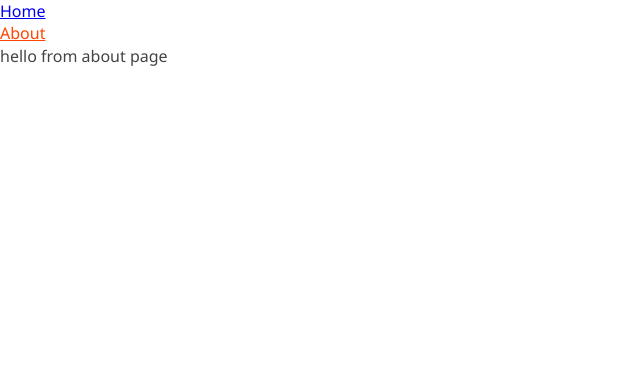
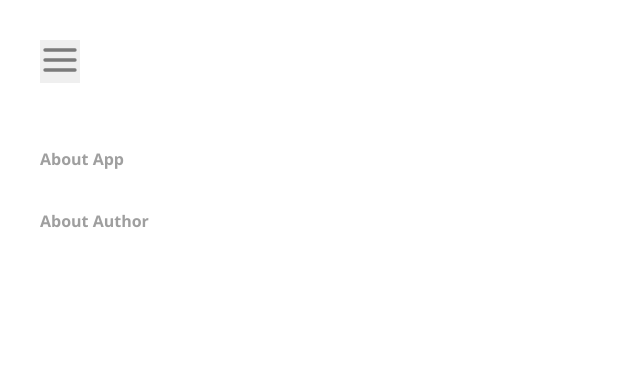
Before and after one commit to GutemaG/React-todo, a React app: page /about in a window 1280 px wide. Shown: the whole page, without its empty margins (0-640 px from the left). Built offline with nearby package versions, Linux system fonts and the light colour scheme.

Commit message:
Part-10 Create humburger menu and nested route

```diff
--- a/src/functionBased/App.css
+++ b/src/functionBased/App.css
@@ -74,3 +74,88 @@ body {
   color: orangered;
   text-decoration: underline;
 }
+
+/* sidebar Nav */
+
+.navBar {
+  position: relative;
+}
+
+.navBar button {
+  position: fixed;
+  left: 40px;
+  top: 40px;
+  z-index: 10;
+  cursor: pointer;
+  border: none;
+}
+
+.menuNav {
+  overflow-y: scroll;
+  list-style: none;
+  position: fixed;
+  top: 0;
+  background: darkcyan;
+  left: 0;
+  bottom: 0;
+  height: 100vh;
+  width: 0;
+  overflow: hidden;
+  max-width: 290px;
+  z-index: 9;
+}
+
+.menuNav.showMenu {
+  width: 100%;
+}
+
+a {
+  display: block;
+  padding: 10px 40px;
+  text-decoration: none;
+  color: #3fffd2;
+  text-transform: uppercase;
+  font-weight: bold;
+}
+
+.menuNav li:first-child {
+  margin-top: 7rem;
+}
+
+/* about page */
+
+.about__content {
+  padding: 8rem 40px;
+  display: flex;
+}
+
+.about__list {
+  list-style: none;
+  flex: 2;
+  margin-right: 15px;
+}
+
+.about__list a {
+  color: #9f9f9f;
+  text-transform: capitalize;
+  padding: 20px 0;
+  font-weight: 600;
+}
+
+.about__list a:hover {
+  color: #000;
+}
+
+.main__content {
+  flex: 7;
+}
+
+.main__content h1 {
+  margin-bottom: 15px;
+  line-height: 30px;
+  font-size: 30px;
+}
+
+.main__content p {
+  line-height: 25px;
+}
--- a/src/functionBased/components/App.js
+++ b/src/functionBased/components/App.js
@@ -1,5 +1,7 @@
 import { Route, Routes } from 'react-router-dom';
 import About from '../pages/About';
+import AboutApp from '../pages/AboutApp';
+import AboutAuthor from '../pages/AboutAuthor';
 import NoMatch from '../pages/NoMatch';
 import Navbar from './Navbar';
 import TodoContainer from './TodoContainer';
@@ -10,7 +12,10 @@ export default function App() {
       <Navbar />
       <Routes>
         <Route path="/" element={<TodoContainer />} />
-        <Route path="/about" element={<About />} />
+        <Route path="/about" element={<About />}>
+          <Route path="about-app" element={<AboutApp />} slug="about-app" />
+          <Route path="about-author" element={<AboutAuthor />} slug="about-app" />
+        </Route>
         <Route path="*" element={<NoMatch />} />
       </Routes>
     </>
--- a/src/functionBased/components/Navbar.js
+++ b/src/functionBased/components/Navbar.js
@@ -1,7 +1,10 @@
-import React from 'react';
+import React, { useState } from 'react';
 import { NavLink } from 'react-router-dom';
+import { MdClose } from 'react-icons/md';
+import { FiMenu } from 'react-icons/fi';
 
 const Navbar = () => {
+  const [navbarOpen, setNavbarOpen] = useState(false);
   const links = [
     {
       id: 1,
@@ -14,12 +17,23 @@ const Navbar = () => {
       text: 'About',
     },
   ];
+  const handleToggle = () => {
+    setNavbarOpen((prev) => !prev);
+  };
+  const closeMenu = () => {
+    setNavbarOpen(false);
+  };
   return (
     <nav className="navBar">
-      <ul>
+      <button type="button" onClick={handleToggle}>
+        {navbarOpen ? (
+          <MdClose style={{ color: '#fff', width: '40px', height: '40px' }} />)
+          : (<FiMenu style={{ color: '#7b7b7b', width: '40px', height: '40px' }} />)}
+      </button>
+      <ul className={`menuNav ${navbarOpen ? 'showMenu' : ''}`}>
         {links.map((link) => (
           <li key={link.id}>
-            <NavLink to={link.path} exact="true">
+            <NavLink to={link.path} exact="true" onClick={() => closeMenu()}>
               {link.text}
             </NavLink>
           </li>
--- a/src/functionBased/pages/About.js
+++ b/src/functionBased/pages/About.js
@@ -1,4 +1,18 @@
 import React from 'react';
+import { Link, Outlet } from 'react-router-dom';
+// import SinglePage from './SinglePage';
 
-const About = () => <div>hello from about page</div>;
+const About = () => (
+  <div className="about__content">
+    <ul className="about__list">
+      <li>
+        <Link to="about-app">About App</Link>
+      </li>
+      <li>
+        <Link to="about-author">About Author</Link>
+      </li>
+    </ul>
+    <Outlet />
+  </div>
+);
 export default About;
--- /dev/null
+++ b/src/functionBased/pages/AboutApp.js
@@ -0,0 +1,16 @@
+import React from 'react';
+
+const AboutApp = () => {
+  const aboutData = {
+    title: 'About the App',
+    description:
+      'In this app, you can add, delete, submit and edit items. To edit items, simply double click on it. Once you are done, press the enter key to resubmit. This app will persist your data in the browser local storage. So whether you reload, close your app or reopened it, you still have access to your to-dos items.',
+  };
+  return (
+    <div className="main__content">
+      <h1>{aboutData.title}</h1>
+      <p>{aboutData.description}</p>
+    </div>
+  );
+};
+export default AboutApp;
--- /dev/null
+++ b/src/functionBased/pages/AboutAuthor.js
@@ -0,0 +1,18 @@
+import React from 'react';
+
+const AboutAuthor = () => {
+  const aboutAuthor = {
+    slug: 'about-author',
+    title: 'About the Author',
+    description:
+      'This app was developed by Ibas Majid, a self taught web developer and a technical writer. He is opened to freelance Gig. So go ahead and connect with ibas on Twitter @ibaslogic.',
+  };
+
+  return (
+    <div className="main__content">
+      <h1>{aboutAuthor.title}</h1>
+      <p>{aboutAuthor.description}</p>
+    </div>
+  );
+};
+export default AboutAuthor;
```
